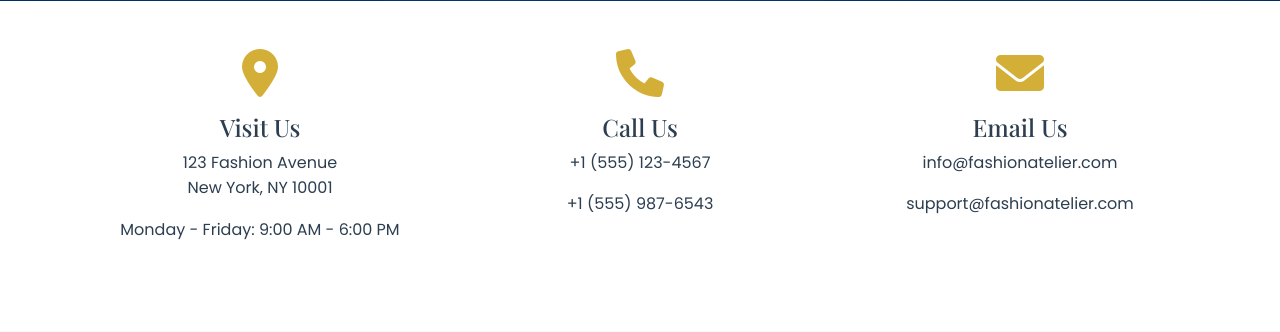
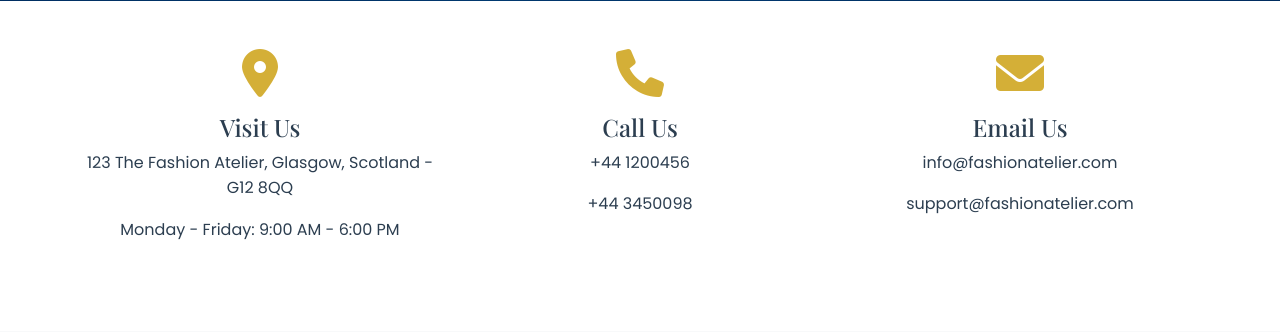
Before and after one commit to Alisha296/itechproject, a Django app: page /contact/ in a window 1280 px wide. Shown: the part 479-811 px from the top of the page. Run offline with Django 5.2, Linux system fonts and the light colour scheme; parts of the project's set-up code (start-up, migrations or seed data) failed here and were passed over.

Commit message:
Update contact.html

```diff
--- a/the_fashion_atelier/clothes/templates/clothes/contact.html
+++ b/the_fashion_atelier/clothes/templates/clothes/contact.html
@@ -23,7 +23,7 @@
                 <div class="text-center">
                     <i class="fas fa-map-marker-alt fa-3x mb-3" style="color: var(--gold);"></i>
                     <h4>Visit Us</h4>
-                    <p>123 Fashion Avenue<br>New York, NY 10001</p>
+                    <p>123 The Fashion Atelier, Glasgow, Scotland - G12 8QQ</p>
                     <p>Monday - Friday: 9:00 AM - 6:00 PM</p>
                 </div>
             </div>
@@ -31,8 +31,8 @@
                 <div class="text-center">
                     <i class="fas fa-phone fa-3x mb-3" style="color: var(--gold);"></i>
                     <h4>Call Us</h4>
-                    <p>+1 (555) 123-4567</p>
-                    <p>+1 (555) 987-6543</p>
+                    <p>+44 1200456</p>
+                    <p>+44 3450098</p>
                 </div>
             </div>
             <div class="col-md-4 mb-4">
@@ -87,7 +87,7 @@
         <div class="row">
             <div class="col-12">
                 <div class="ratio ratio-21x9">
-                    <iframe src="https://www.google.com/maps/embed?pb=!1m18!1m12!1m3!1d193595.15830869428!2d-74.119763973046!3d40.69766374874431!2m3!1f0!2f0!3f0!3m2!1i1024!2i768!4f13.1!3m3!1m2!1s0x89c24fa5d33f083b%3A0xc80b8f06e177fe62!2sNew%20York%2C%20NY%2C%20USA!5e0!3m2!1sen!2s!4v1641234567890!5m2!1sen!2s"
+                    <iframe src="https://www.google.com/maps/embed?pb=!1m18!1m12!1m3!1d2236.614614614614!2d-4.292349684!3d55.872897981!2m3!1f0!2f0!3f0!3m2!1i1024!2i768!4f13.1!3m3!1m2!1s0x4888442b2b1b1b1b%3A0x5e5e5e5e5e5e5e5e!2sG12%208QQ%2C%20Glasgow%2C%20UK!5e0!3m2!1sen!2s!4v169876543210!5m2!1sen!2s" width="600" height="450" style="border:0;" allowfullscreen="" loading="lazy"></iframe>
                             style="border:0;" allowfullscreen="" loading="lazy"></iframe>
                 </div>
             </div>
```
